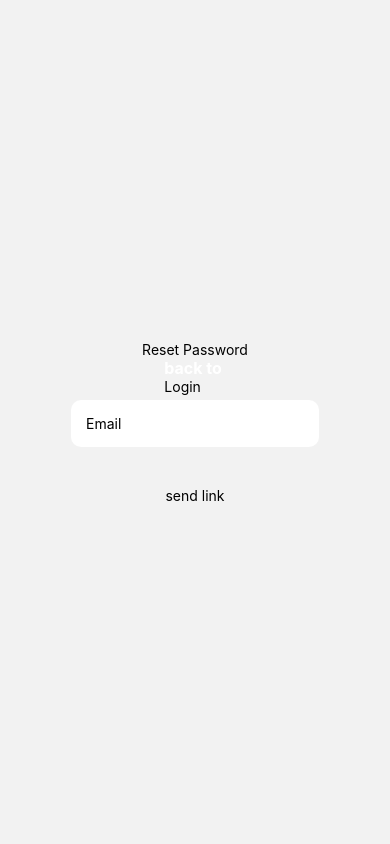
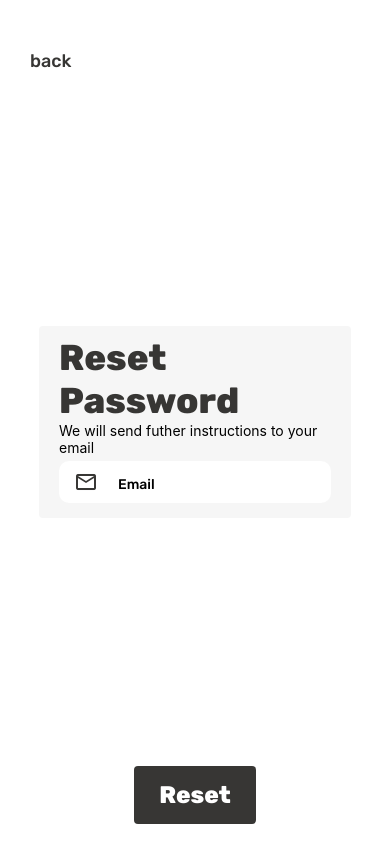
Before and after one commit to Reslow/runTime, a React Native app: screen /Reset in a window 390 px wide. Built offline with nearby package versions, Linux system fonts and the light colour scheme; no server answers.

Commit message:
connect to asyncstorage

```diff
--- a/App.js
+++ b/App.js
@@ -3,7 +3,7 @@ import "./firebase";
 import RootNavigation from "./navigation";
 import { useFonts } from "expo-font";
 import * as SplashScreen from "expo-splash-screen";
-import { useCallback } from "react";
+import { useCallback, useEffect } from "react";
 
 export default function App() {
   const [isLoaded] = useFonts({
--- a/navigation/userStack.jsx
+++ b/navigation/userStack.jsx
@@ -9,7 +9,11 @@ const Stack = createNativeStackNavigator();
 export default function UserStack() {
   return (
     <NavigationContainer>
-      <Stack.Navigator>
+      <Stack.Navigator
+        screenOptions={{
+          headerShown: false,
+        }}
+      >
         <Stack.Screen name="Home" component={Home} />
       </Stack.Navigator>
     </NavigationContainer>
--- a/package.json
+++ b/package.json
@@ -9,6 +9,7 @@
     "web": "expo start --web"
   },
   "dependencies": {
+    "@react-native-async-storage/async-storage": "1.17.11",
     "@react-navigation/native": "^6.1.6",
     "@react-navigation/native-stack": "^6.9.12",
     "dotenv": "^16.0.3",
--- a/screens/LoginScreen.jsx
+++ b/screens/LoginScreen.jsx
@@ -1,4 +1,4 @@
-import React, { useState } from "react";
+import React, { useEffect, useState } from "react";
 import {
   StyleSheet,
   Text,
@@ -9,20 +9,29 @@ import {
 } from "react-native";
 import { getAuth, signInWithEmailAndPassword } from "firebase/auth";
 import { MaterialIcons } from "@expo/vector-icons";
+import AsyncStorage from "@react-native-async-storage/async-storage";
 
 const userAuth = getAuth();
 const LoginScreen = ({ navigation }) => {
   const [email, setEmail] = useState("");
   const [pwd, setPWD] = useState("");
+  const [user, setUser] = useState(null);
 
   const HandleLogin = async () => {
     try {
-      await signInWithEmailAndPassword(userAuth, email, pwd);
+      await signInWithEmailAndPassword(userAuth, email, pwd).then((usr) => {
+        setUser(usr);
+      });
     } catch (error) {
       console.log(error);
       alert(error.message);
     }
   };
+
+  useEffect(() => {
+    console.log(user);
+    AsyncStorage.setItem("user", JSON.stringify(user));
+  }, [user]);
 
   return (
     <KeyboardAvoidingView style={styles.container} behavior="">
--- a/screens/ResetScreen.jsx
+++ b/screens/ResetScreen.jsx
@@ -8,15 +8,18 @@ import {
   TouchableOpacity,
 } from "react-native";
 import { getAuth, sendPasswordResetEmail } from "firebase/auth";
+import { MaterialIcons } from "@expo/vector-icons";
 
 const userAuth = getAuth();
 const ResetScreen = ({ navigation }) => {
   const [email, setEmail] = useState("");
-
+  const [error, setError] = useState("");
+  const [success, setSuccess] = useState("");
   const HandleReset = async () => {
     try {
       await sendPasswordResetEmail(userAuth, email);
       setSuccess("email has been sent");
+      navigation.navigate("Login");
     } catch (error) {
       setError(error.message);
       console.log(error);
@@ -25,31 +28,34 @@ const ResetScreen = ({ navigation }) => {
   };
 
   return (
-    <KeyboardAvoidingView style={styles.container} behavior="padding">
-      <Text>Reset Password</Text>
-      <View>
-        <Text style={styles.buttonText}>back to </Text>
+    <KeyboardAvoidingView style={styles.container} behavior="">
       <TouchableOpacity
         onPress={() => navigation.navigate("Login")}
-          style={styles.link}
+        style={styles.navigationLink}
       >
-          <Text>Login</Text>
+        <Text style={styles.navigationLinkText}>back</Text>
       </TouchableOpacity>
-      </View>
+      <View style={styles.SignInContainer}>
+        <Text style={[styles.h1]}>Reset Password</Text>
+        <Text style={[styles.instructions]}>
+          We will send futher instructions to your email
+        </Text>
+        <View style={styles.inputContainer}>
+          <MaterialIcons name="mail-outline" size={24} color="#373634" />
           <TextInput
             placeholder="Email"
             value={email}
             onChangeText={(text) => setEmail(text)}
             style={styles.input}
           />
-
+        </View>
+      </View>
       <View style={styles.buttonContainer}>
         <TouchableOpacity
-          type="outline"
-          buttonStyle={styles.button}
+          style={[styles.button, styles.primary]}
           onPress={HandleReset}
         >
-          <Text>send link</Text>
+          <Text style={[styles.buttonText, styles.primary]}>Reset</Text>
         </TouchableOpacity>
       </View>
     </KeyboardAvoidingView>
@@ -63,43 +69,93 @@ const styles = StyleSheet.create({
     flex: 1,
     justifyContent: "center",
     alignItems: "center",
+    backgroundColor: "#ffffff", //white
   },
-  inputContainer: { width: "80%" },
-  input: {
+
+  buttonContainer: {
+    position: "absolute",
+    bottom: 20,
+  },
+  navigationLink: {
+    position: "absolute",
+    top: 50,
+    left: 30,
+  },
+  navigationLinkText: {
+    fontFamily: "rub-mid",
+    fontSize: 18,
+    color: "#373634", //black
+  },
+
+  SignInContainer: {
+    width: "80%",
+    backgroundColor: "#f6f6f6", //grey
+    paddingHorizontal: 20,
+    paddingVertical: 10,
+    borderRadius: 4,
+  },
+
+  h1: {
+    fontFamily: "rub-xbold",
+    fontSize: 36,
+    color: "#373634", //black
+  },
+  switchToSignUpContainer: {
+    display: "flex",
+    flexDirection: "row",
+    marginVertical: 4,
+  },
+
+  subHeading: {
+    color: "#373634", //black
+    fontFamily: "rub-mid",
+  },
+
+  subHeadingLink: {
+    color: "#373634", //black
+    fontFamily: "rub-bold",
+  },
+
+  inputContainer: {
+    width: "100%",
+    display: "flex",
+    flexDirection: "row",
+    alignItems: "center",
+    borderRadius: 10,
     backgroundColor: "white",
     paddingHorizontal: 15,
-    paddingVertical: 15,
-    borderRadius: 10,
+    marginVertical: 5,
+  },
+  input: {
+    paddingHorizontal: 15,
+    paddingVertical: 10,
     marginTop: 5,
-  },
-  buttonContainer: {
-    width: "60%",
-    justifyContent: "center",
-    alignItems: "center",
-    marginTop: 40,
+    width: "90%",
+    marginHorizontal: 5,
+    fontFamily: "rub-mid",
   },
   button: {
-    backgroundColor: "#373634",
+    paddingVertical: 15,
+    paddingHorizontal: 25,
+    borderRadius: 4,
     width: "100%",
-    padding: 15,
-    borderRadius: 10,
-  },
-  buttonOutline: {
-    backgroundColor: "#ffffff",
-    marginTop: 5,
-    borderColor: "#373634",
-    borderWidth: "2",
+    minWidth: "80%",
   },
   buttonText: {
     textAlign: "center",
-    color: "#ffffff",
-    fontWeight: "700",
-    fontSize: 16,
+    fontFamily: "rub-xbold",
+    fontSize: 24,
   },
-  buttonOutlineText: {
-    textAlign: "center",
-    color: "#373634",
-    fontWeight: "700",
-    fontSize: 16,
+  primary: {
+    color: "#ffffff", //White
+    backgroundColor: "#373634", //black
+  },
+
+  resetlink: {
+    alignSelf: "flex-end",
+    margin: 5,
+  },
+  resetlinkText: {
+    fontFamily: "rub-mid",
   },
 });
--- a/screens/SignupScreen.jsx
+++ b/screens/SignupScreen.jsx
@@ -10,6 +10,7 @@ import {
 import { getAuth, createUserWithEmailAndPassword } from "firebase/auth";
 import { doc, setDoc } from "firebase/firestore";
 import { db } from "../firebase";
+import { MaterialIcons } from "@expo/vector-icons";
 
 const auth = getAuth();
 
@@ -37,32 +38,36 @@ const SignupScreen = ({ navigation }) => {
   };
 
   return (
-    <KeyboardAvoidingView style={styles.container} behavior="padding">
+    <KeyboardAvoidingView style={styles.container} behavior="">
       <TouchableOpacity
         onPress={() => navigation.navigate("Hello")}
         style={styles.navigationLink}
       >
         <Text style={styles.navigationLinkText}>back</Text>
       </TouchableOpacity>
-
-      <Text>Sign up</Text>
-      <View>
-        <Text style={styles.buttonText}>Already Have An account? </Text>
+      <View style={styles.SignUpContainer}>
+        <Text style={[styles.h1]}>Sign up</Text>
+        <View style={styles.switchToSignUpContainer}>
+          <Text style={styles.subHeading}>Already have an Account? </Text>
           <TouchableOpacity
-          onPress={() => navigation.navigate("Login")}
-          style={styles.link}
+            onPress={() => navigation.navigate("SignIn")}
+            style={styles.subHeadingLink}
           >
-          <Text>Sign in </Text>
+            <Text style={styles.subHeadingLink}>SignIn</Text>
           </TouchableOpacity>
         </View>
 
         <View style={styles.inputContainer}>
+          <MaterialIcons name="mail-outline" size={24} color="#373634" />
           <TextInput
             placeholder="Email"
             value={email}
             onChangeText={(text) => setEmail(text)}
             style={styles.input}
           />
+        </View>
+        <View style={styles.inputContainer}>
+          <MaterialIcons name="lock-outline" size={24} color="#373634" />
           <TextInput
             placeholder="Password"
             value={pwd}
@@ -71,14 +76,15 @@ const SignupScreen = ({ navigation }) => {
             secureTextEntry
           />
         </View>
+      </View>
+      <View style={styles.buttonContainer}>
         <TouchableOpacity
-        title="Sign up"
-        type="outline"
-        buttonStyle={styles.button}
+          style={[styles.button, styles.primary]}
           onPress={HandleSignup}
         >
-        <Text>Sign up</Text>
+          <Text style={[styles.buttonText, styles.primary]}>Signup</Text>
         </TouchableOpacity>
+      </View>
     </KeyboardAvoidingView>
   );
 };
@@ -90,43 +96,93 @@ const styles = StyleSheet.create({
     flex: 1,
     justifyContent: "center",
     alignItems: "center",
+    backgroundColor: "#ffffff", //white
   },
-  inputContainer: { width: "80%" },
-  input: {
+
+  buttonContainer: {
+    position: "absolute",
+    bottom: 20,
+  },
+  navigationLink: {
+    position: "absolute",
+    top: 50,
+    left: 30,
+  },
+  navigationLinkText: {
+    fontFamily: "rub-mid",
+    fontSize: 18,
+    color: "#373634", //black
+  },
+
+  SignUpContainer: {
+    width: "80%",
+    backgroundColor: "#f6f6f6", //grey
+    paddingHorizontal: 20,
+    paddingVertical: 10,
+    borderRadius: 4,
+  },
+
+  h1: {
+    fontFamily: "rub-xbold",
+    fontSize: 36,
+    color: "#373634", //black
+  },
+  switchToSignUpContainer: {
+    display: "flex",
+    flexDirection: "row",
+    marginVertical: 4,
+  },
+
+  subHeading: {
+    color: "#373634", //black
+    fontFamily: "rub-mid",
+  },
+
+  subHeadingLink: {
+    color: "#373634", //black
+    fontFamily: "rub-bold",
+  },
+
+  inputContainer: {
+    width: "100%",
+    display: "flex",
+    flexDirection: "row",
+    alignItems: "center",
+    borderRadius: 10,
     backgroundColor: "white",
     paddingHorizontal: 15,
-    paddingVertical: 15,
-    borderRadius: 10,
+    marginVertical: 5,
+  },
+  input: {
+    paddingHorizontal: 15,
+    paddingVertical: 10,
     marginTop: 5,
-  },
-  buttonContainer: {
-    width: "60%",
-    justifyContent: "center",
-    alignItems: "center",
-    marginTop: 40,
+    width: "90%",
+    marginHorizontal: 5,
+    fontFamily: "rub-mid",
   },
   button: {
-    backgroundColor: "#373634",
+    paddingVertical: 15,
+    paddingHorizontal: 25,
+    borderRadius: 4,
     width: "100%",
-    padding: 15,
-    borderRadius: 10,
-  },
-  buttonOutline: {
-    backgroundColor: "#ffffff",
-    marginTop: 5,
-    borderColor: "#373634",
-    borderWidth: "2",
+    minWidth: "80%",
   },
   buttonText: {
     textAlign: "center",
-    color: "#ffffff",
-    fontWeight: "700",
-    fontSize: 16,
+    fontFamily: "rub-xbold",
+    fontSize: 24,
   },
-  buttonOutlineText: {
-    textAlign: "center",
-    color: "#373634",
-    fontWeight: "700",
-    fontSize: 16,
+  primary: {
+    color: "#ffffff", //White
+    backgroundColor: "#373634", //black
+  },
+
+  resetlink: {
+    alignSelf: "flex-end",
+    margin: 5,
+  },
+  resetlinkText: {
+    fontFamily: "rub-mid",
   },
 });
```
Also changed, not shown: navigation/index.jsx (+25 -2 lines), screens/Home.jsx (+15 -3 lines), 1 other file (tests, documents, lock files or other folders). Lines whose indentation alone changed are shown as unchanged.
